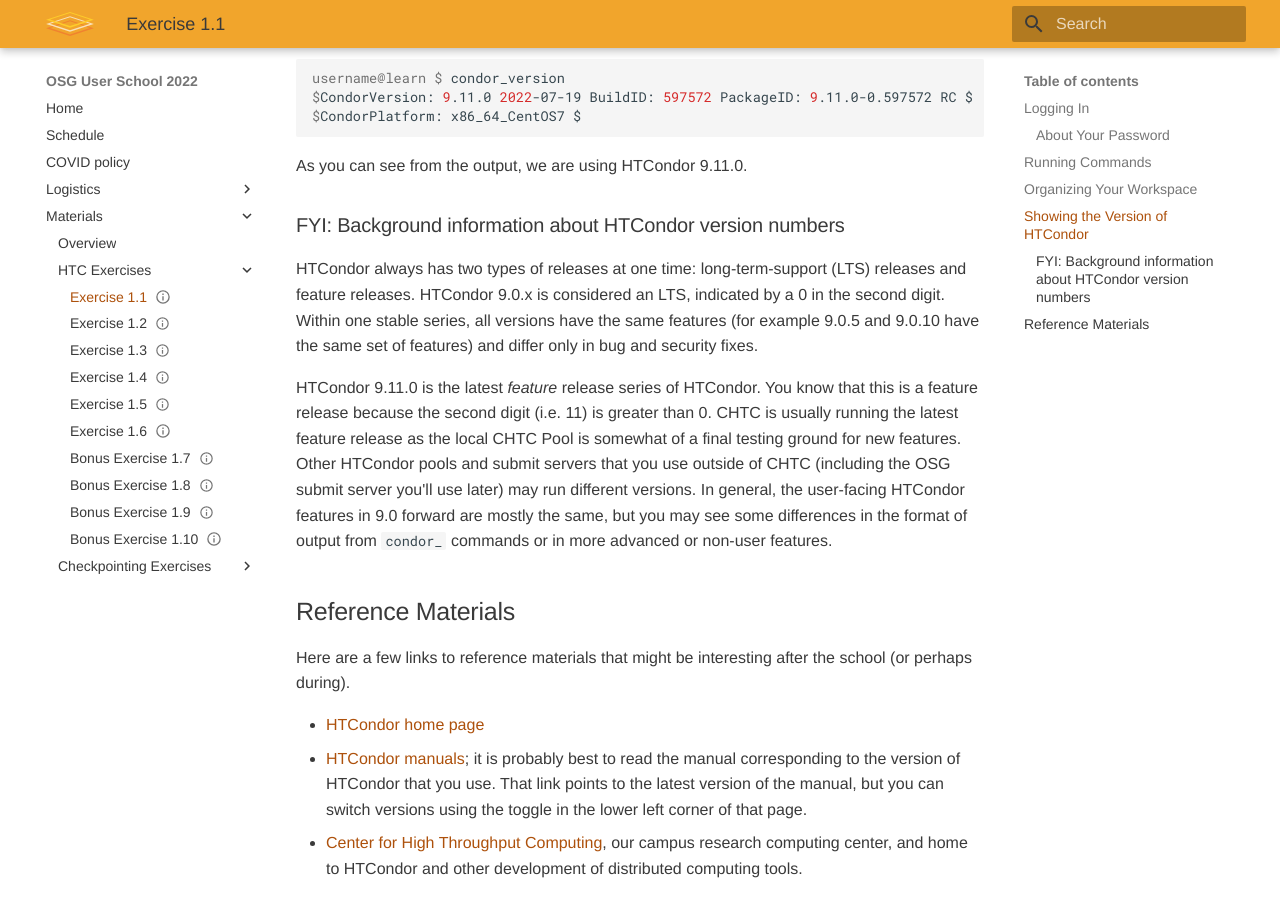
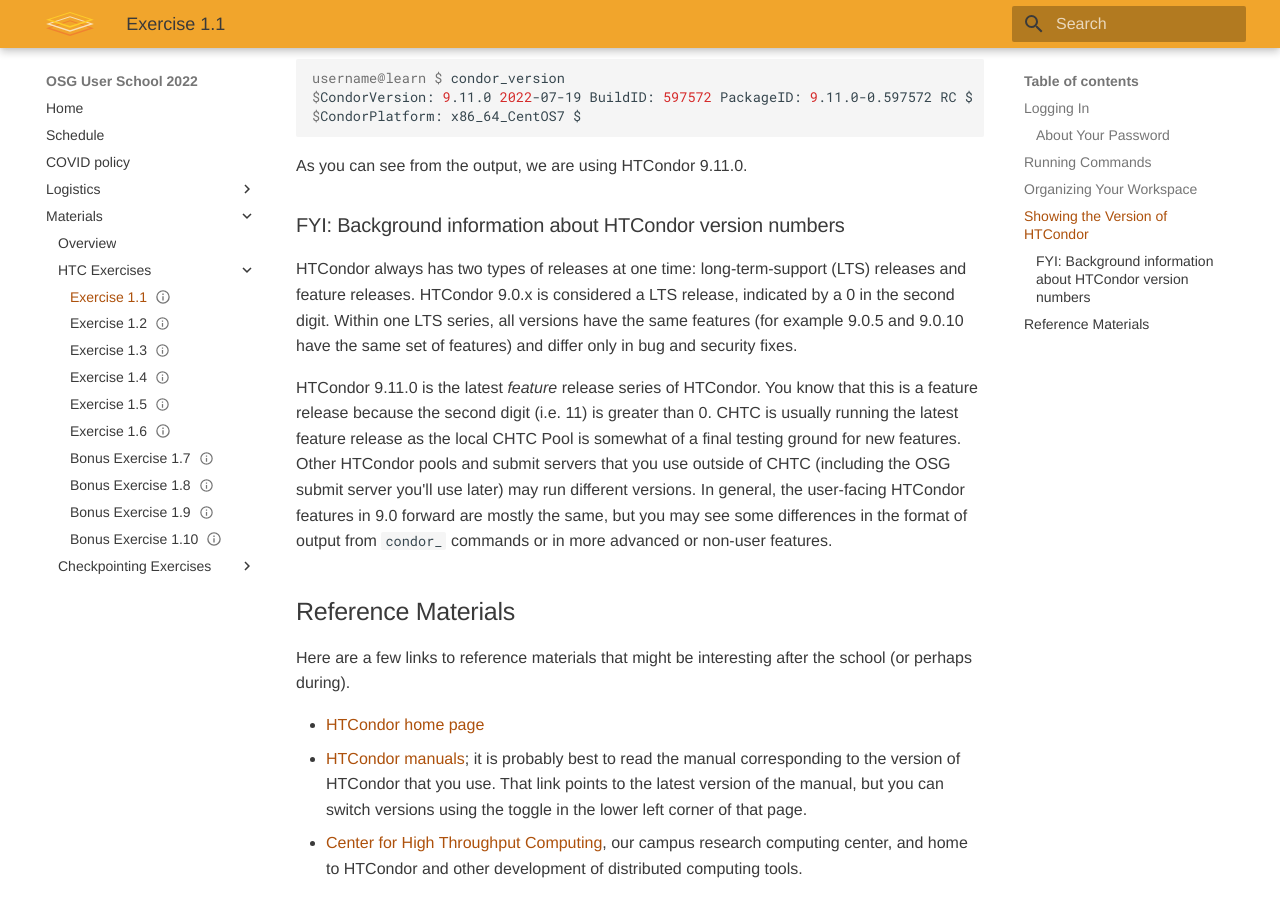
Before and after one commit to showmic09/user-school-2022, an MkDocs documentation site: the page built from docs/materials/htcondor/part1-ex1-login.md, in a window 1280 px wide and 900 px high, scrolled down 1936 px. Built offline with MkDocs 1.6.1 and Material for MkDocs 9.7.7, drawn with Linux system fonts in a browser that asks for light colours.

Commit message:
A few minor changes to the new version wording

```diff
--- a/docs/materials/htcondor/part1-ex1-login.md
+++ b/docs/materials/htcondor/part1-ex1-login.md
@@ -94,7 +94,7 @@
 
 ### FYI: Background information about HTCondor version numbers
 
-HTCondor always has two types of releases at one time: long-term-support (LTS) releases and feature releases. HTCondor 9.0.x is considered an LTS, indicated by a 0 in the second digit. Within one stable series, all versions have the same features (for example 9.0.5 and 9.0.10 have the same set of features) and differ only in bug and security fixes.
+HTCondor always has two types of releases at one time: long-term-support (LTS) releases and feature releases. HTCondor 9.0.x is considered a LTS release, indicated by a 0 in the second digit. Within one LTS series, all versions have the same features (for example 9.0.5 and 9.0.10 have the same set of features) and differ only in bug and security fixes.
 
 HTCondor 9.11.0 is the latest _feature_ release series of HTCondor. You know that this is a feature release because the second digit (i.e. 11) is greater than 0. CHTC is usually running the latest feature release as the local CHTC Pool is somewhat of a final testing ground for new features. Other HTCondor pools and submit servers that you use outside of CHTC (including the OSG submit server you'll use later) may run different versions. In general, the user-facing HTCondor features in 9.0 forward are mostly the same, but you may see some differences in the format of output from `condor_` commands or in more advanced or non-user features.
 
```
